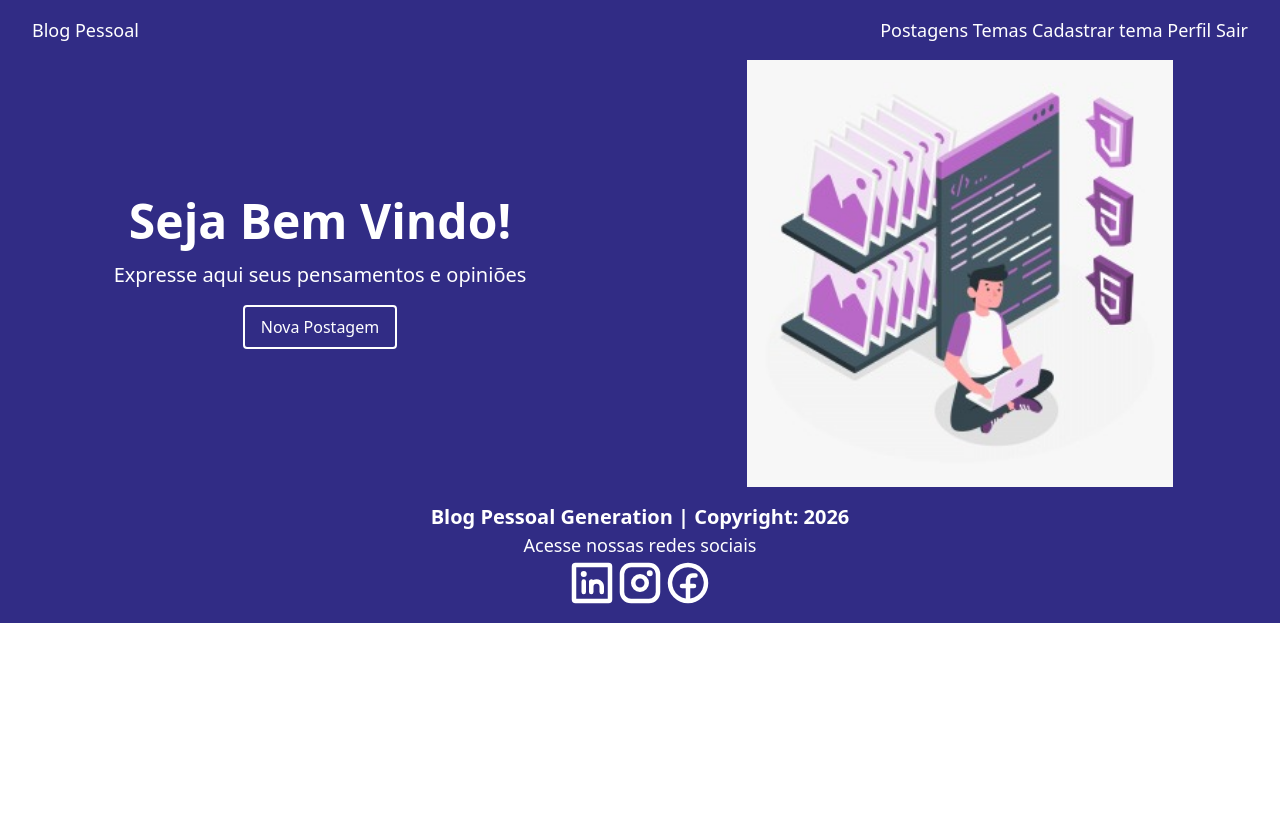
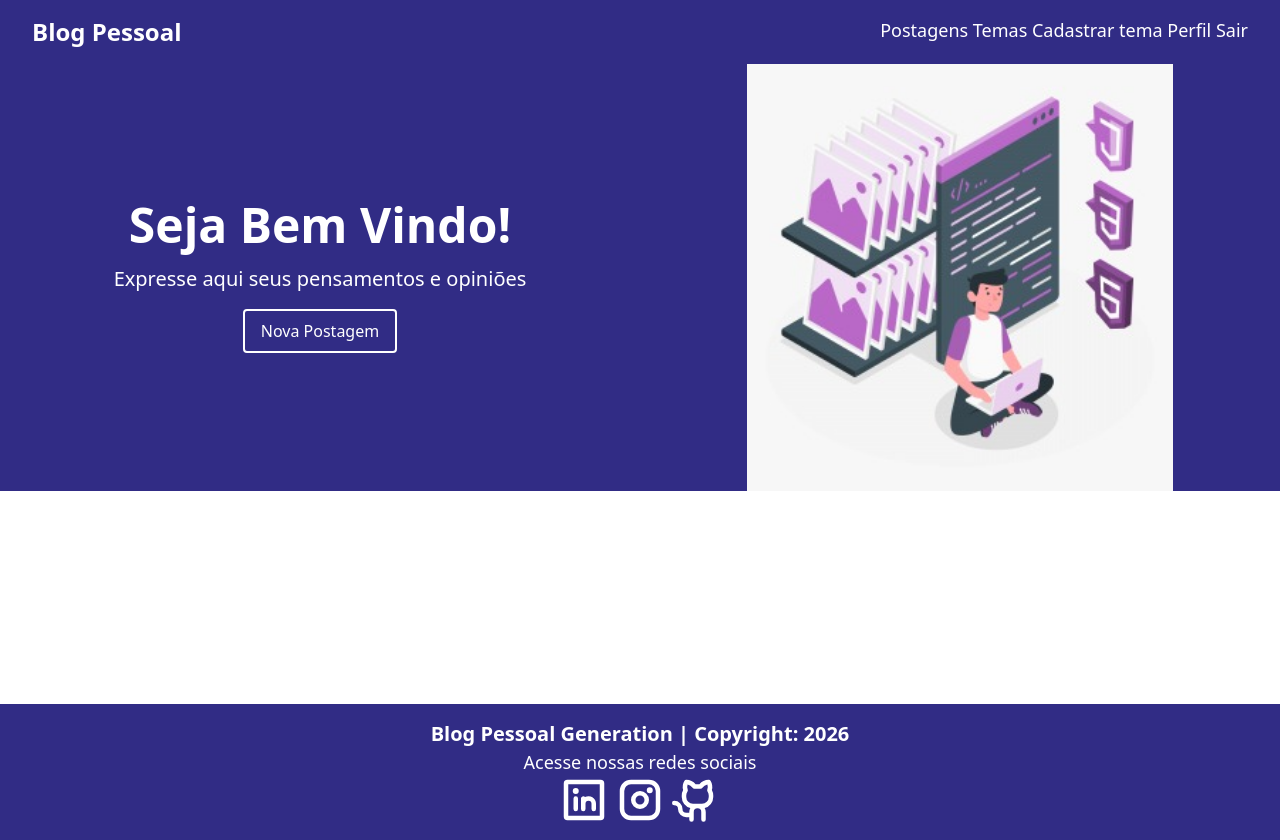
Before and after one commit to eduardo-olvreis/blog_pessoal_front, a React (Vite) app: page /home in a window 1280 px wide. Before the commit the page ends 800 px from the top, so only its background shows below. Built offline with nearby package versions, Linux system fonts and the light colour scheme.

Commit message:
feat: rotas

```diff
--- a/package.json
+++ b/package.json
@@ -14,6 +14,7 @@
     "@tailwindcss/vite": "^4.1.18",
     "react": "^19.2.0",
     "react-dom": "^19.2.0",
+    "react-router-dom": "^7.12.0",
     "tailwindcss": "^4.1.18"
   },
   "devDependencies": {
--- a/src/App.tsx
+++ b/src/App.tsx
@@ -1,3 +1,4 @@
+import { BrowserRouter, Route, Routes } from "react-router-dom"
 import Home from "./pages/home/Home";
 import Navbar from "./components/navbar/Navbar"
 import Footer from "./components/footer/Footer"
@@ -5,9 +6,16 @@ import Footer from "./components/footer/Footer"
 function App(){
   return(
     <>
-      <Navbar/>
-      <Home/>
-      <Footer/>
+      <BrowserRouter>
+        <Navbar/>
+        <div className="min-h-[80vh]">
+          <Routes>
+            <Route path="/" element={<Home/>} />
+            <Route path="/home" element={<Home/>} />
+          </Routes>
+        </div>
+        <Footer/>
+      </BrowserRouter>
     </>
   )
 }
--- a/src/components/footer/Footer.tsx
+++ b/src/components/footer/Footer.tsx
@@ -1,4 +1,4 @@
-import { FacebookLogoIcon, InstagramLogoIcon, LinkedinLogoIcon } from "@phosphor-icons/react";
+import { GithubLogoIcon, InstagramLogoIcon, LinkedinLogoIcon } from "@phosphor-icons/react";
 
 function Footer(){
   let data = new Date().getFullYear()
@@ -13,10 +13,16 @@ function Footer(){
           <p className="text-lg">
             Acesse nossas redes sociais
           </p>
-          <div className="flex">
-            <LinkedinLogoIcon size={48} weight="bold" />
-            <InstagramLogoIcon size={48} weight="bold" />
-            <FacebookLogoIcon size={48} weight="bold" />
+          <div className="flex gap-2">
+            <a href="https://www.linkedin.com/in/eduardo-olvreis/">
+              <LinkedinLogoIcon size={48} weight="bold" />
+            </a>
+            <a href="https://www.instagram.com">
+              <InstagramLogoIcon size={48} weight="bold" />
+            </a>
+            <a href="https://github.com/eduardo-olvreis">
+              <GithubLogoIcon size={48} weight="bold" />
+            </a>
           </div>
         </div>
       </div>
--- a/src/components/navbar/Navbar.tsx
+++ b/src/components/navbar/Navbar.tsx
@@ -1,9 +1,11 @@
+import { Link } from "react-router-dom"
+
 function Navbar(){
   return(
     <>
       <div className="w-full flex justify-center py-4 bg-indigo-900 text-white">
         <div className="container flex justify-between text-lg mx-8">
-          Blog Pessoal
+          <Link to="/home" className="text-2xl font-bold">Blog Pessoal</Link>
           <div className="flex gap-4">
             Postagens
             Temas
```
Also changed, not shown: 1 other file (tests, documents, lock files or other folders).
